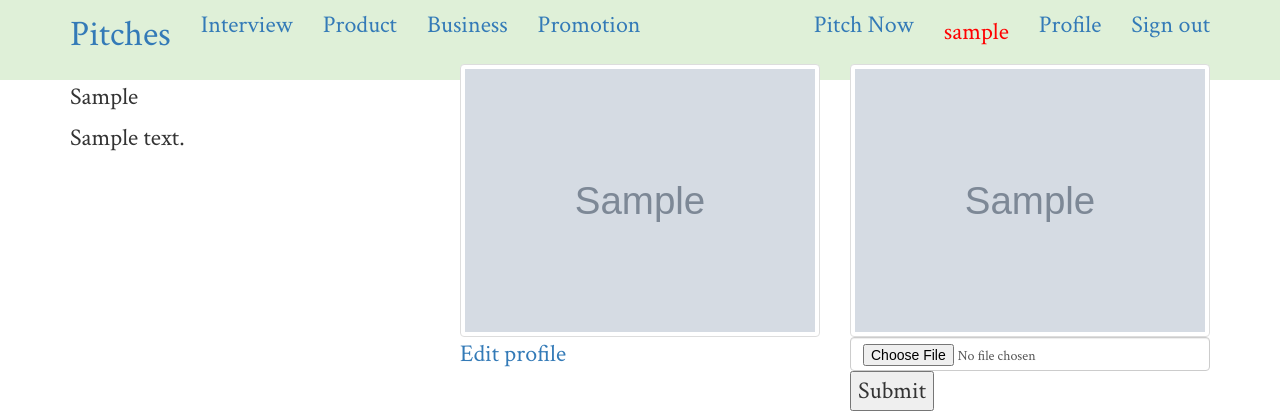
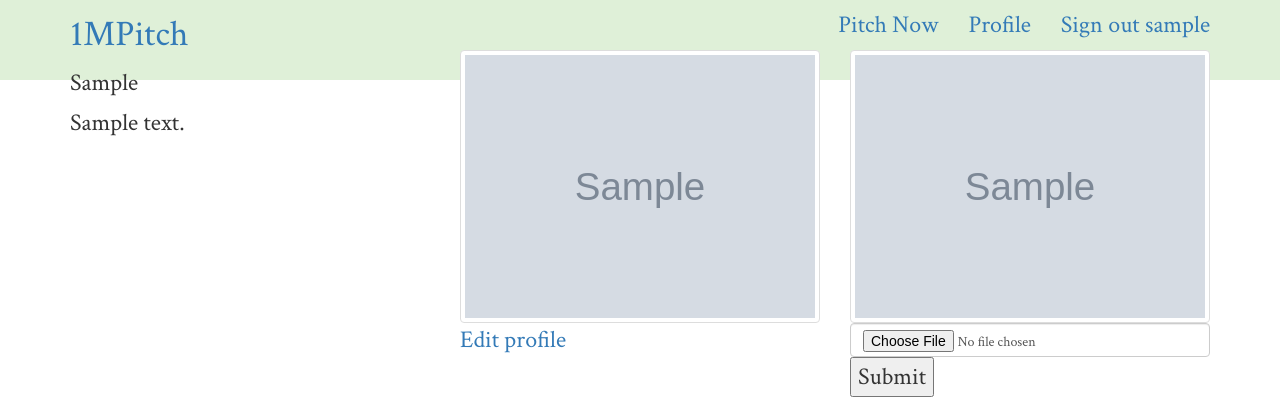
Before and after one commit to TonyKioko/Pitches, a Flask app: a page that uses app/templates/navbar.html in a window 1280 px wide. Shown: the top 420 px of the page. Run offline with Flask 2, Linux system fonts and the light colour scheme; a user stored in the database is signed in; tables that the repository leaves empty hold one stand-in row (values such as "Sample post"); grey boxes marked "Sample" are stand-in pictures; some libraries are stand-ins or nearby versions.

Commit message:
comments now displaying

```diff
--- a/app/main/views.py
+++ b/app/main/views.py
@@ -101,36 +101,37 @@ def comment(id):
     comments_form = CommentsForm()
     # pitch = Pitches.query.get(pitch_id)
     pitches = Pitches.query.filter_by(id=id).first()
-
+    print(pitches)
     if comments_form.validate_on_submit():
         comment = comments_form.comment.data
 
         new_comment = Comments(the_comment=comment,pitches_id=pitches.id, user_id = current_user.id)
-        new_comment.save_comment()
+        db.session.add(new_comment)
+        db.session.commit()
 
-        return redirect(url_for('main.home'))
-    # comments_list = Comments.query.filter_by(pitches_id=pitches.id).all()
+    comments_list = Comments.query.filter_by(pitches_id=id)
+    print(comments_list)
 
-    return render_template('comments.html', comments_form=comments_form)
+    return render_template('comments.html', comments_form=comments_form,comments_list=comments_list)
 
-@main.route('/pitch/<int:id>/comments',methods = ['GET', 'POST'])
-@login_required
-def com_list(id):
-
-    # comments_form = CommentsForm()
-    # pitch = Pitches.query.get(pitch_id)
-    pitches = Pitches.query.filter_by(id=id).first()
-
-    # if comments_form.validate_on_submit():
-    #     comment = comments_form.comment.data
-    #
-    #     new_comment = Comments(the_comment=comment,pitches_id=pitches.id, user_id = current_user.id)
-    #     new_comment.save_comment()
-
-        # return redirect(url_for('main.home'))
-    comments_list = Comments.query.filter_by(pitches_id=pitches.id).all()
-
-    return render_template('com_list.html',comments_list=comments_list)
+# @main.route('/pitch/<int:id>/comments',methods = ['GET', 'POST'])
+# @login_required
+# def com_list(id):
+#
+#     # comments_form = CommentsForm()
+#     # pitch = Pitches.query.get(pitch_id)
+#     pitches = Pitches.query.filter_by(id=id).first()
+#
+#     # if comments_form.validate_on_submit():
+#     #     comment = comments_form.comment.data
+#     #
+#     #     new_comment = Comments(the_comment=comment,pitches_id=pitches.id, user_id = current_user.id)
+#     #     new_comment.save_comment()
+#
+#         # return redirect(url_for('main.home'))
+#     comments_list = Comments.query.filter_by(pitches_id=pitches.id).all()
+#
+#     return render_template('com_list.html',comments_list=comments_list)
 
 
 
--- a/app/templates/comments.html
+++ b/app/templates/comments.html
@@ -18,6 +18,9 @@
 <div class="col-md-2"></div>
 </div>
 </div>
+{% for comment in comments_list %}
+<ul>{{comment.the_comment}}</ul>
+{%endfor%}
 
      <!--<h3> View Comments</h3>-->
 
--- a/app/templates/navbar.html
+++ b/app/templates/navbar.html
@@ -8,15 +8,15 @@
               <span class="icon-bar"></span>
               <span class="icon-bar"></span>
             </button>
-            <a class="navbar-brand" href="/" style="margin-top:-20px;"><h1>Pitches</h1></a>
+            <a class="navbar-brand" href="/" style="margin-top:-20px;"><h1>1MPitch</h1></a>
             <ul class="nav navbar-nav navbar-left">
                  <!-- <li><a href="/">Home</a></li> -->
                     <!--<li><a href="/topheadlines/en">Top Stories</a></li>-->
                  <!--{% if current_user.is_authenticated %}-->
-                    <li><a href="/#interview">Interview</a></li>
-                    <li><a href="/#product">Product</a></li>
-                    <li><a href="/#business">Business</a></li>
-                    <li><a href="/#promotion">Promotion</a></li>
+                    <!--<li><a href="/#interview">Interview</a></li>-->
+                    <!--<li><a href="/#product">Product</a></li>-->
+                    <!--<li><a href="/#business">Business</a></li>-->
+                    <!--<li><a href="/#promotion">Promotion</a></li>-->
                 <!--{% endif %}-->
               </ul>
 
@@ -25,9 +25,9 @@
             <ul class="nav navbar-nav navbar-right">
                 {% if current_user.is_authenticated %}
                 <li><a href="/pitch/new">Pitch Now</a></li>
-                <li style="color:red;padding:15px;">{{current_user.username}}</li>
+                <!--<li style="color:red;padding:15px;">{{current_user.username}}</li>-->
                  <li><a href="{{url_for('main.profile',uname=current_user.username)}}">Profile</a></li>
-                <li><a href="{{url_for('auth.logout')}}">Sign out</a></li>
+                <li><a href="{{url_for('auth.logout')}}">Sign out <span>{{current_user.username}}</span></a></li>
                 {% else %}
                 <li><a href="{{url_for('auth.login')}}">Sign in</a></li>
                 {%endif%}
```
Also changed, not shown: app/templates/home.html (+12 -6 lines), app/templates/macros.html (+17 -16 lines).
